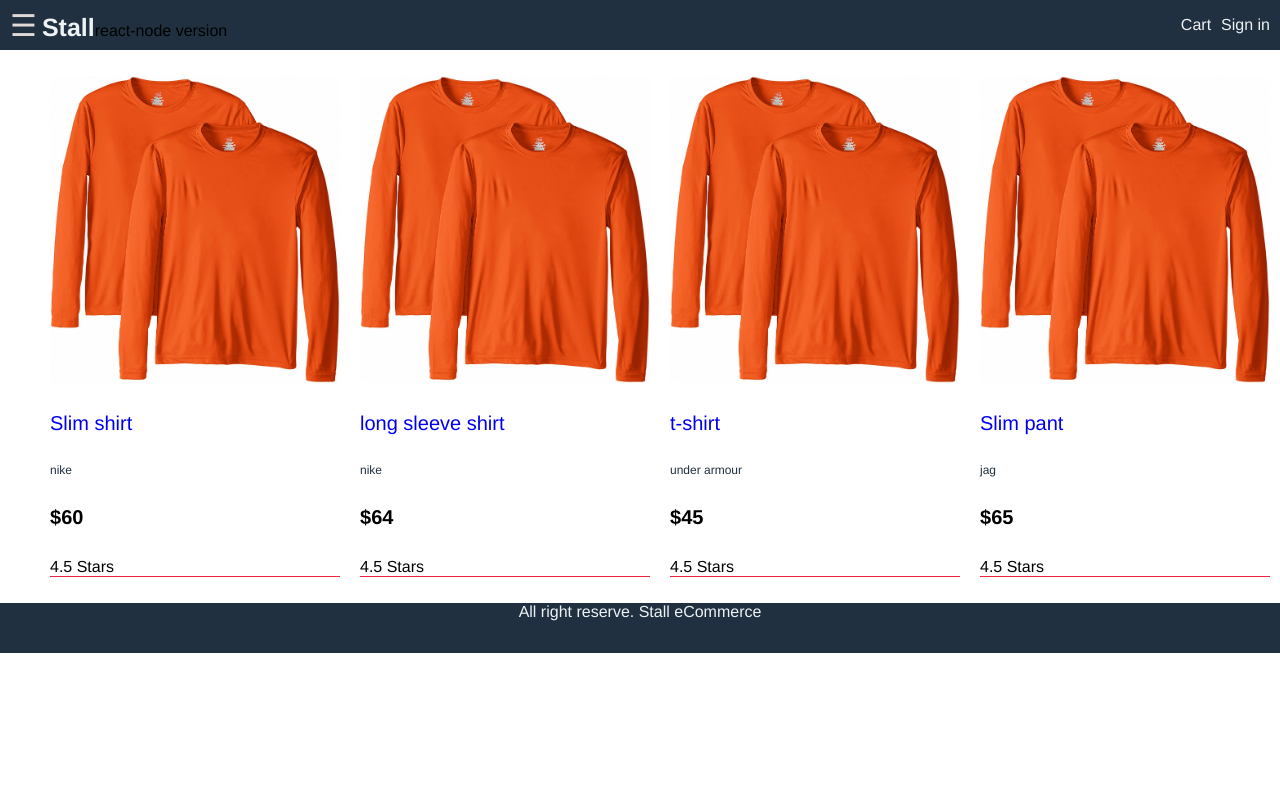
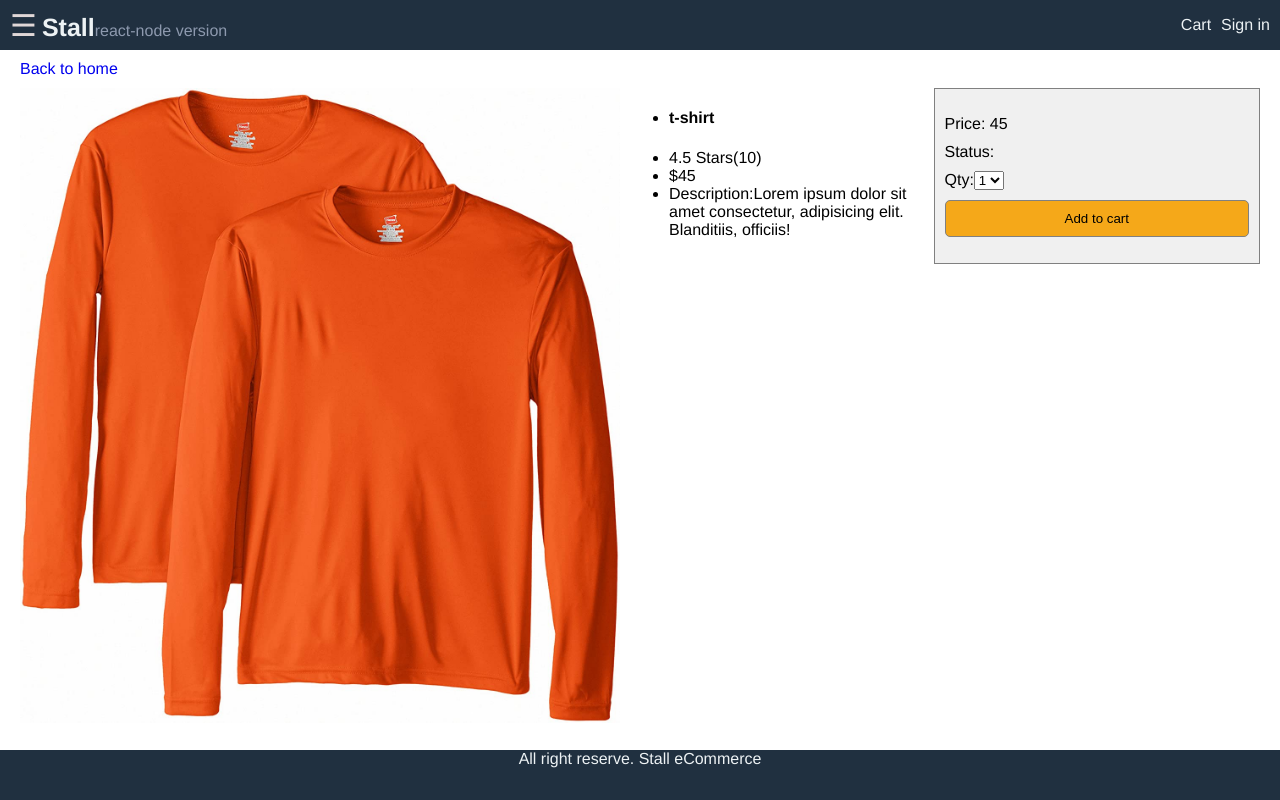
Before and after one commit to RichardRosario/stall-react-node-version, a React (Create React App) app in the folder frontend/: page /product/0 in a window 1280 px wide. Built offline with nearby package versions, Linux system fonts and the light colour scheme.

Commit message:
add home and product pages routes

```diff
--- a/frontend/src/App.js
+++ b/frontend/src/App.js
@@ -1,5 +1,7 @@
 import React from "react";
-import data from "./data";
+import { BrowserRouter, Route, Link } from "react-router-dom";
+import HomeScreen from "./Screens/HomeScreen";
+import ProductScreen from "./Screens/ProductScreen";
 import "./style.css";
 
 function App() {
@@ -11,12 +13,13 @@ function App() {
   };
 
   return (
+    <BrowserRouter>
       <div className="grid-container">
         <header className="header">
           <div className="brand">
             <button onClick={openMenu}>&#9776;</button>
-          <a href="index.html">Stall</a>
-          <span>react-node version</span>
+            <Link to="/">Stall</Link>
+            <span className="version">react-node version</span>
           </div>
           <div className="header-links">
             <a href="Cart">Cart</a>
@@ -40,31 +43,13 @@ function App() {
 
         <main className="main">
           <div className="content">
-          <ul className="products">
-            {data.products.map((product) => (
-              <li key="">
-                <div className="product">
-                  <img
-                    className="product-image"
-                    src={product.image}
-                    alt="product"
-                  />
-                  <div className="product-name">
-                    <a href="product.html">{product.name}</a>
-                  </div>
-                  <div className="product-brand">{product.brand}</div>
-                  <div className="product-price">${product.price}</div>
-                  <div className="product-rating">
-                    {product.rating} Stars {product.reviews}
-                  </div>
-                </div>
-              </li>
-            ))}
-          </ul>
+            <Route path="/product/:id" component={ProductScreen} />
+            <Route path="/" exact={true} component={HomeScreen} />
           </div>
         </main>
         <footer className="footer">All right reserve. Stall eCommerce</footer>
       </div>
+    </BrowserRouter>
   );
 }
 
--- /dev/null
+++ b/frontend/src/Screens/HomeScreen.js
@@ -0,0 +1,33 @@
+import React from "react";
+import data from "../data";
+import { Link } from "react-router-dom";
+
+function HomeScreen(props) {
+  return (
+    <ul className="products">
+      {data.products.map((product) => (
+        <li key={product.id}>
+          <div className="product">
+            <Link to={"/product/" + product.id}>
+              <img
+                className="product-image"
+                src={product.image}
+                alt="product"
+              />
+            </Link>
+            <div className="product-name">
+              <Link to={"/product/" + product.id}>{product.name}</Link>
+            </div>
+            <div className="product-brand">{product.brand}</div>
+            <div className="product-price">${product.price}</div>
+            <div className="product-rating">
+              {product.rating} Stars({product.numReviews})
+            </div>
+          </div>
+        </li>
+      ))}
+    </ul>
+  );
+}
+
+export default HomeScreen;
--- /dev/null
+++ b/frontend/src/Screens/ProductScreen.js
@@ -0,0 +1,60 @@
+import React from "react";
+import data from "../data";
+import { Link } from "react-router-dom";
+
+function ProductScreen(props) {
+  let prodId = props.match.params.id;
+  const product = data.products.find(({ id }) => id === prodId);
+  console.log(`this is ${prodId}`);
+  console.log(product);
+  return (
+    <div className="product-single">
+      <div>
+        <Link to="/" className="breadcrumb">
+          Back to home
+        </Link>
+      </div>
+      <div className="details">
+        <div className="details-image">
+          <img src={product.image} alt="product" />
+        </div>
+
+        <div className="details-info">
+          <ul>
+            <li>
+              <h4>{product.name}</h4>
+            </li>
+            <li>
+              {product.rating} Stars({product.numReviews})
+            </li>
+            <li>${product.price}</li>
+            <li>
+              Description:
+              {product.desc}
+            </li>
+          </ul>
+        </div>
+        <div className="details-action">
+          <ul>
+            <li>Price: {product.price}</li>
+            <li>Status: {product.status}</li>
+            <li>
+              Qty:
+              <select>
+                <option value="1">1</option>
+                <option value="2">2</option>
+                <option value="3">3</option>
+                <option value="4">4</option>
+                <option value="5">5</option>
+              </select>
+            </li>
+            <li>
+              <button className="btn">Add to cart</button>
+            </li>
+          </ul>
+        </div>
+      </div>
+    </div>
+  );
+}
+export default ProductScreen;
--- a/frontend/src/data.js
+++ b/frontend/src/data.js
@@ -1,6 +1,7 @@
 export default {
   products: [
     {
+      id: "1",
       name: "Slim shirt",
       category: "shirt",
       image: "/images/d1.jpg",
@@ -8,8 +9,11 @@ export default {
       brand: "nike",
       rating: 4.5,
       numReviews: 10,
+      desc:
+        "Lorem ipsum dolor sit amet consectetur, adipisicing elit. Blanditiis, officiis!",
     },
     {
+      id: "2",
       name: "long sleeve shirt",
       category: "shirt",
       image: "/images/d1.jpg",
@@ -17,8 +21,11 @@ export default {
       brand: "nike",
       rating: 4.5,
       numReviews: 10,
+      desc:
+        "Lorem ipsum dolor sit amet consectetur, adipisicing elit. Blanditiis, officiis!",
     },
     {
+      id: "0",
       name: "t-shirt",
       category: "shirt",
       image: "/images/d1.jpg",
@@ -26,8 +33,11 @@ export default {
       brand: "under armour",
       rating: 4.5,
       numReviews: 10,
+      desc:
+        "Lorem ipsum dolor sit amet consectetur, adipisicing elit. Blanditiis, officiis!",
     },
     {
+      id: "3",
       name: "Slim pant",
       category: "pants",
       image: "/images/d1.jpg",
@@ -35,6 +45,8 @@ export default {
       brand: "jag",
       rating: 4.5,
       numReviews: 10,
+      desc:
+        "Lorem ipsum dolor sit amet consectetur, adipisicing elit. Blanditiis, officiis!",
     },
   ],
 };
--- a/frontend/src/style.css
+++ b/frontend/src/style.css
@@ -7,6 +7,9 @@ body {
   height: 100vh;
   margin: 0;
 }
+#root {
+  height: 100%;
+}
 :root {
   --primaryColor: #d90429;
   --secondPrimary: #ef233c;
@@ -15,6 +18,7 @@ body {
   --mainDark: #203040;
   --mainGrey: #8d99ae;
   --mainSpacing: 0.1rem;
+  --bigSpacing: 1rem;
   --mainTransition: all 0.3s linear;
 }
 a {
@@ -48,6 +52,9 @@ a:hover {
   font-weight: bold;
   text-decoration: none;
 }
+.brand a:hover {
+  color: var(--secondPrimary);
+}
 .header-links a {
   color: var(--mainLight);
   text-decoration: none;
@@ -55,6 +62,9 @@ a:hover {
 }
 .header-links a:hover {
   color: var(--secondPrimary);
+}
+span.version {
+  color: var(--mainGrey);
 }
 .main {
   grid-area: main;
@@ -106,6 +116,9 @@ a:hover {
 .product-ratings {
   margin-bottom: 1rem;
 }
+.product-single {
+  padding: var(--bigSpacing);
+}
 
 /* sidebar */
 .brand button {
@@ -140,3 +153,54 @@ a:hover {
   right: 0.5rem;
   top: 0.5rem;
 }
+/* product details */
+.breadcrumb {
+  padding: var(--bigSpacing);
+}
+.details {
+  display: flex;
+  justify-content: space-between;
+  align-items: flex-start;
+  flex-wrap: wrap;
+  padding: var(--bigSpacing);
+}
+.details-image {
+  flex: 2 1 60rem;
+}
+.details-image img {
+  max-width: 60rem;
+  widows: 100%;
+}
+.details-info {
+  flex: 1 1 30rem;
+}
+.details-action {
+  flex: 1 1 30rem;
+  border: 0.1rem solid #808080;
+  background-color: #f0f0f0;
+  padding: var(--bigSpacing);
+}
+.datails-info ul,
+.details-action ul {
+  list-style: none;
+  padding: 0;
+}
+.datails-info li,
+.details-action li {
+  margin-bottom: 1rem;
+}
+
+.details-action ul li:last-child {
+  display: flex;
+  flex-direction: column;
+}
+.btn {
+  padding: var(--bigSpacing);
+  cursor: pointer;
+  border: solid #808080 0.1rem;
+  border-radius: 0.5rem;
+  background-color: #f5a819;
+}
+.btn:hover {
+  border: 0.1rem solid var(--mainGrey);
+}
```
Also changed, not shown: 2 other files (tests, documents, lock files or other folders). Lines whose indentation alone changed are shown as unchanged.
